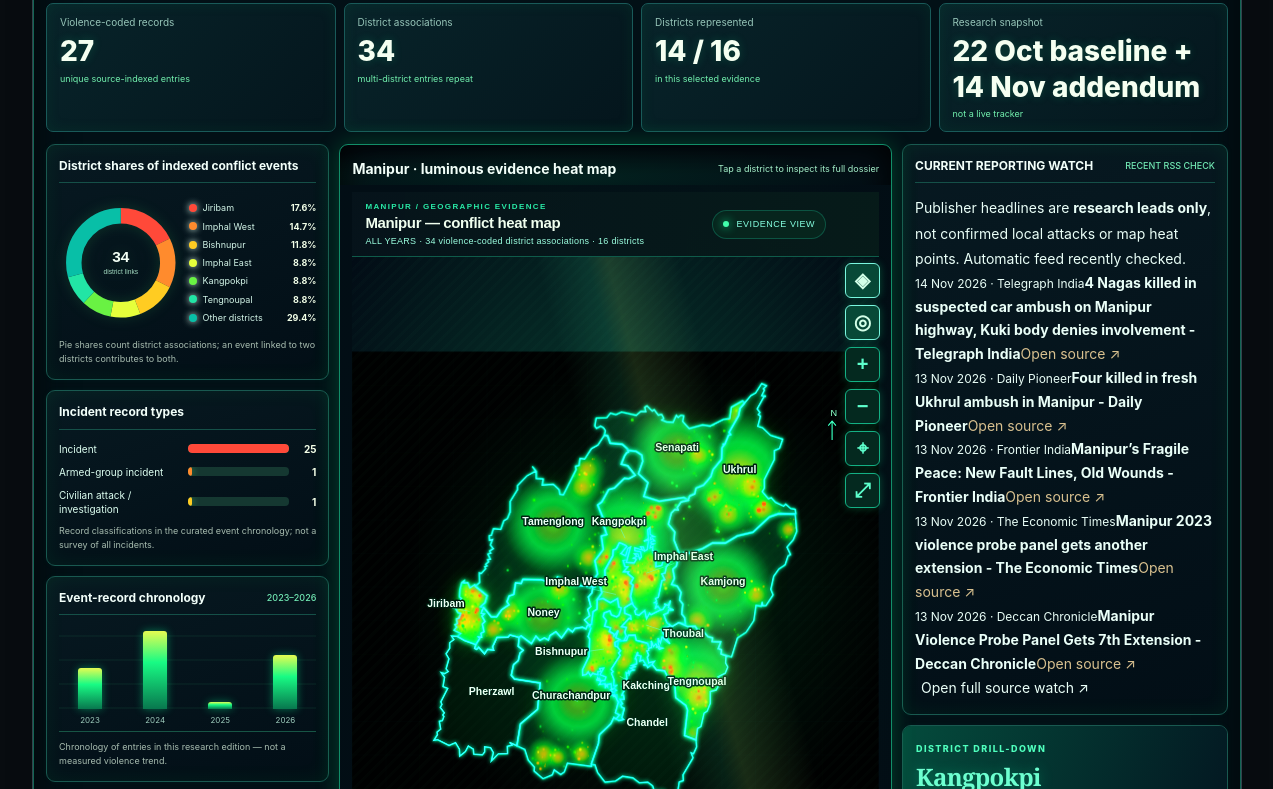
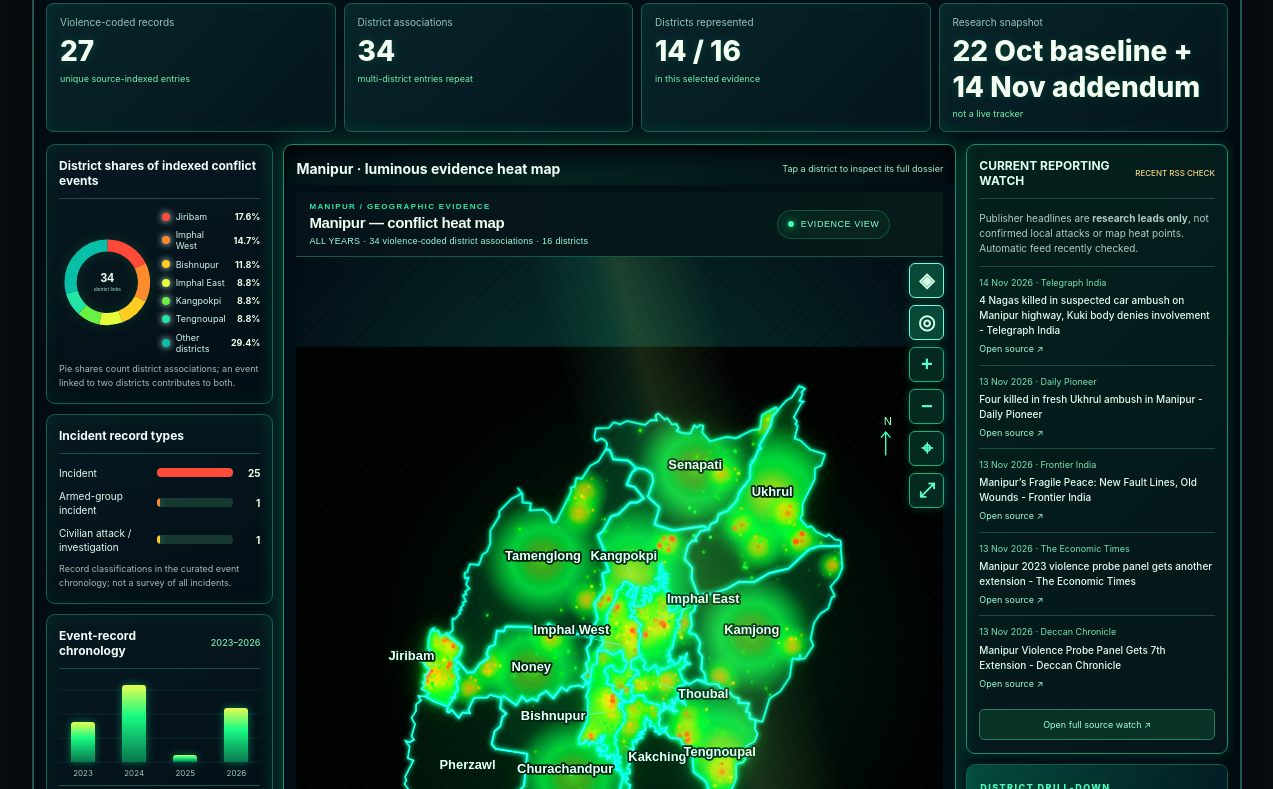
Before and after one commit to Praddyspinoza/THE-MANIPUR, a plain HTML site: page preview.html in a window 1536 px wide. Shown: the part 1859-2648 px from the top of the page, without its empty margins (256-1529 px from the left). Drawn offline with Linux system fonts and the light colour scheme; animation ran at ten frames a second.

Commit message:
Set screenshot-like central map proportions and live source-watch panel styling

```diff
--- a/preview-response-timeline.css
+++ b/preview-response-timeline.css
@@ -23,3 +23,21 @@
 .mi-footer{font:10px ui-monospace,monospace;color:#9ab9b1;padding:12px 0;line-height:1.6}
 @media(max-width:980px){.mi-cards{grid-template-columns:repeat(2,minmax(0,1fr))}.mi-hero h1{font-size:28px}}
 @media(max-width:660px){.mi-cards{grid-template-columns:1fr}.mi-hero{padding:17px}.mi-hero h1{font-size:26px}}
+
+
+/* Screenshot-aligned three-column proportions: luminous central atlas dominates. */
+@media(min-width:1281px){
+ .mvi-workbench .mvi-main-grid{grid-template-columns:minmax(185px,.73fr) minmax(0,2.16fr) minmax(195px,.84fr)!important;gap:10px}
+ .mvi-workbench .mvi-map-center{box-shadow:0 0 27px #18f59a43,inset 0 0 25px #000}
+ .mvi-workbench .mv-mapstage{min-height:570px;height:min(67vw,770px)!important}
+ .mvi-workbench .mv-map.large .mv-mapstage{height:min(70vw,800px)!important}
+}
+.mvi-workbench .mi-live-card{border-color:#158e6a;background:linear-gradient(135deg,#04211c,#05151b);box-shadow:0 0 12px #0dfca526}
+.mvi-workbench .mi-live-card .mvi-card-title{color:#dcfff0}
+.mvi-workbench .mi-live-card .mvi-card-title small{font-size:8px;color:#f5d487}
+.mi-quick-caption{font-size:10px;color:#afcfc3;margin:8px 0 10px;line-height:1.5}
+.mi-quick-lead{display:grid;gap:3px;padding:8px 0;border-top:1px solid #154f3e}
+.mi-quick-lead small{font-size:9px;color:#73e3b0}
+.mi-quick-lead strong{font-size:10px;font-weight:550;color:#e4fff0;line-height:1.5}
+.mi-quick-lead a,.mi-quick-more{color:#9dffd0!important;font-size:9px}
+.mi-quick-more{border:1px solid #267c60;background:#0a3327;border-radius:5px;padding:7px 10px;width:100%;margin-top:10px;cursor:pointer}
```
